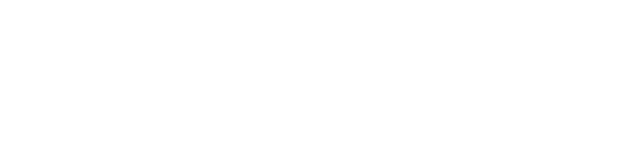
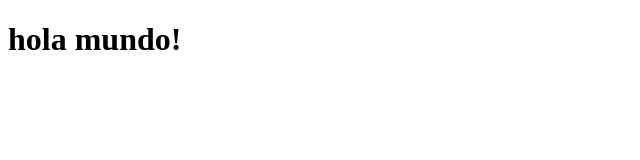
Before and after one commit to gentilmente/clase-html-itba, a plain HTML site: page index.html in a window 1280 px wide. Shown: the whole page, without its empty margins (0-640 px from the left). Drawn offline with Linux system fonts and the light colour scheme.

Commit message:
hola mundo

```diff
--- a/index.html
+++ b/index.html
@@ -4,7 +4,9 @@
     <meta charset="UTF-8" />
     <meta http-equiv="X-UA-Compatible" content="IE=edge" />
     <meta name="viewport" content="width=device-width, initial-scale=1.0" />
-    <title>Document</title>
+    <title>clase 2</title>
   </head>
-  <body></body>
+  <body>
+    <h1>hola mundo!</h1>
+  </body>
 </html>
```
